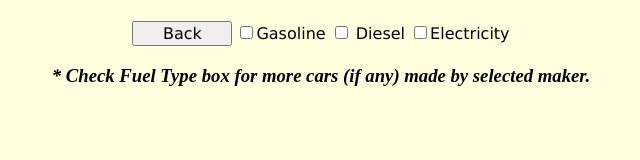
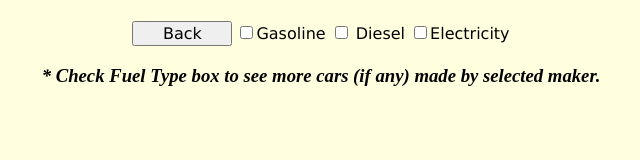
Before and after one commit to sl154/416, a plain HTML site: page fuel.html in a window 1280 px wide. Shown: the whole page, without its empty margins (319-959 px from the left). Drawn offline with nearby package versions, Linux system fonts and the light colour scheme; no server answers.

Commit message:
Update fuel.html

```diff
--- a/fuel.html
+++ b/fuel.html
@@ -23,7 +23,7 @@
         <label class="checkbox">
             <input id="Electricity-checkbox" class="checkbox" type="checkbox" value="" onclick="UpdateSelectedFuels()">Electricity
         </label>
-        <h3><span style="font-style: italic">* Check Fuel Type box for more cars (if any) made by selected maker.</span></h3>
+        <h3><span style="font-style: italic">* Check Fuel Type box to see more cars (if any) made by selected maker.</span></h3>
     </div>
 
     <svg width=1280 height=720>
```
